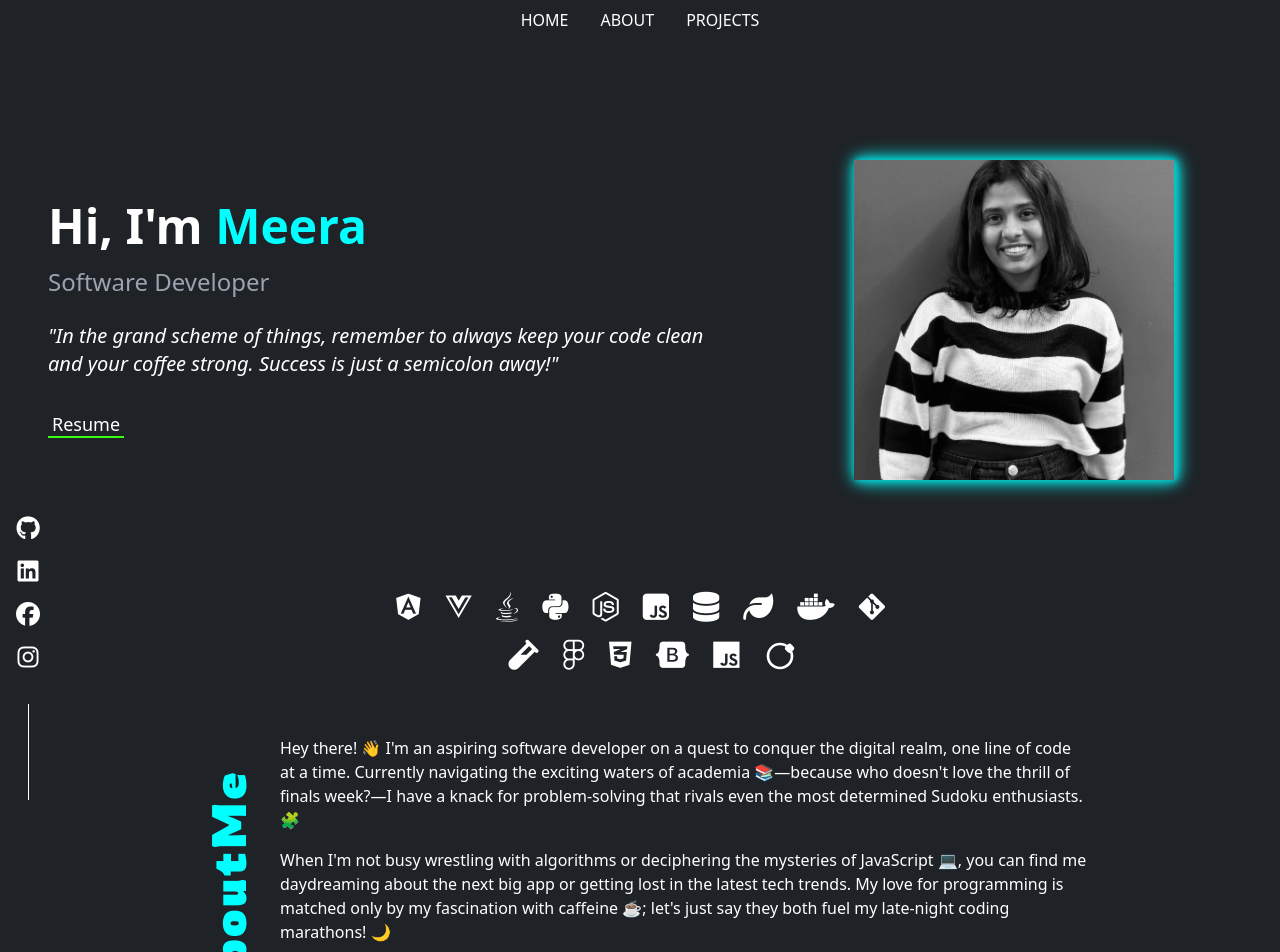
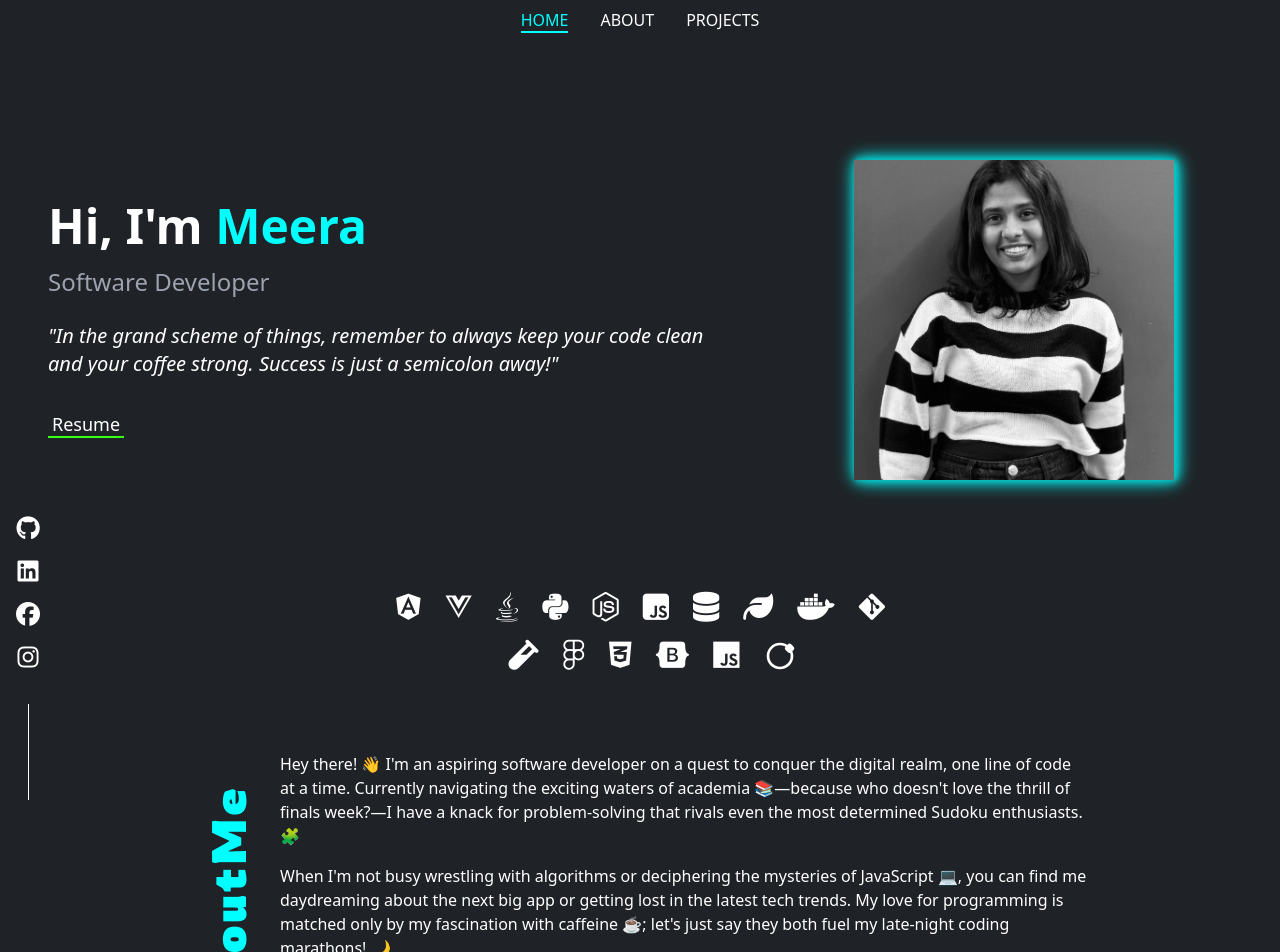
Before and after one commit to Meera27/meera-portfolio, a Vue app: page / in a window 1280 px wide. Shown: the top 952 px of the page. Built offline with nearby package versions, Linux system fonts and the light colour scheme.

Commit message:
Navbar : Updated Styles

```diff
--- a/src/App.vue
+++ b/src/App.vue
@@ -1,13 +1,26 @@
 <template>
+
   <div id="app">
     <NavBarComponent />
-    <home-component/>
-    <about-component />
-    <ProjectsComponent />
+
+    <section id="home">
+      <home-component/>
+    </section>
+
+    <section id="about">
+      <about-component />
+    </section>
+
+    <section id="projects">
+      <ProjectsComponent />
+    </section>
     <experience-component/>
     <FooterComponent />
     <SocialIcons/>
+
+    <!-- Any other sections or components -->
   </div>
+
 </template>
 
 <script>
--- a/src/components/AboutComponent.vue
+++ b/src/components/AboutComponent.vue
@@ -1,5 +1,5 @@
 <template>
-  <div id="about" class="about-me-container bg-[#1F2226] text-white flex items-center justify-center -mt-24">
+  <div id="about" class="about-me-container bg-[#1F2226] text-white flex items-center justify-center -mt-20">
     <div class="flex w-full max-w-4xl">
       <div class="content-wrapper w-full flex">
         <div class="vertical-text-container flex items-center mr-4">
--- a/src/components/NavBarComponent.vue
+++ b/src/components/NavBarComponent.vue
@@ -2,10 +2,71 @@
   <header class="fixed top-0 left-0 right-0 z-50">
     <nav class="flex justify-center items-center bg-[#1F2226] text-white px-4 py-2">
       <ul class="nav-links flex space-x-8">
-        <li><router-link to="/" class="hover:text-gray-300">HOME</router-link></li>
-        <li><router-link to="/about" class="hover:text-gray-300">ABOUT</router-link></li>
-        <li><router-link to="/projects" class="hover:text-gray-300">PROJECTS</router-link></li>
+        <li><a href="#home" :class="['nav-link', { 'active': activeSection === 'home' }]" @click="setActiveSection('home')">HOME</a></li>
+        <li><a href="#about" :class="['nav-link', { 'active': activeSection === 'about' }]" @click="setActiveSection('about')">ABOUT</a></li>
+        <li><a href="#projects" :class="['nav-link', { 'active': activeSection === 'projects' }]" @click="setActiveSection('projects')">PROJECTS</a></li>
       </ul>
     </nav>
   </header>
 </template>
+
+<script>
+export default {
+  name: 'NavBarComponent',
+  data() {
+    return {
+      activeSection: 'home',
+      sections: ['home', 'about', 'projects']
+    }
+  },
+  mounted() {
+    window.addEventListener('scroll', this.onScroll)
+  },
+  beforeUnmount() {
+    window.removeEventListener('scroll', this.onScroll)
+  },
+  methods: {
+    setActiveSection(section) {
+      this.activeSection = section
+    },
+    onScroll() {
+      const scrollPosition = window.scrollY
+      for (let i = this.sections.length - 1; i >= 0; i--) {
+        const section = document.getElementById(this.sections[i])
+        if (section && section.offsetTop <= scrollPosition + 60) { // 60px offset for navbar height
+          this.activeSection = this.sections[i]
+          break
+        }
+      }
+    }
+  }
+}
+</script>
+
+<style scoped>
+.nav-link {
+  position: relative;
+  padding-bottom: 2px;
+  transition: color 0.3s ease-in-out;
+}
+
+.nav-link::after {
+  content: '';
+  position: absolute;
+  bottom: 0;
+  left: 0;
+  width: 0;
+  height: 2px;
+  background-color: #00FFFF;
+  transition: width 0.3s ease-in-out;
+}
+
+.nav-link:hover::after,
+.nav-link.active::after {
+  width: 100%;
+}
+
+.nav-link.active {
+  color: #00FFFF;
+}
+</style>
```
